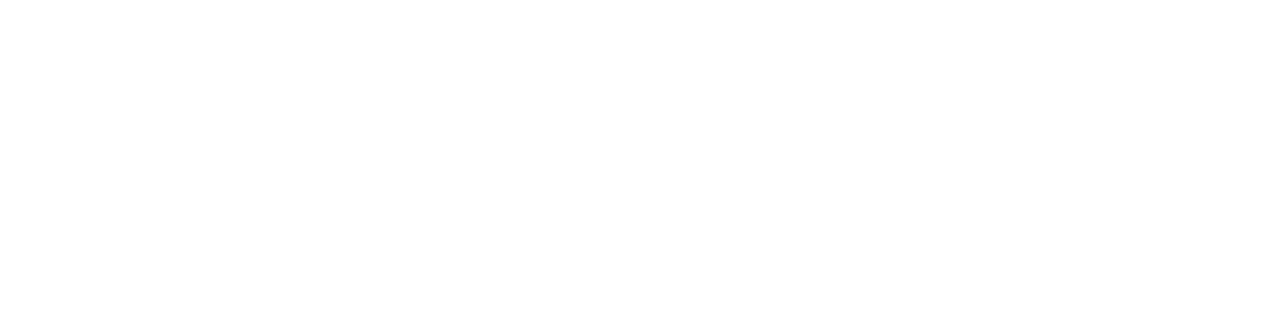
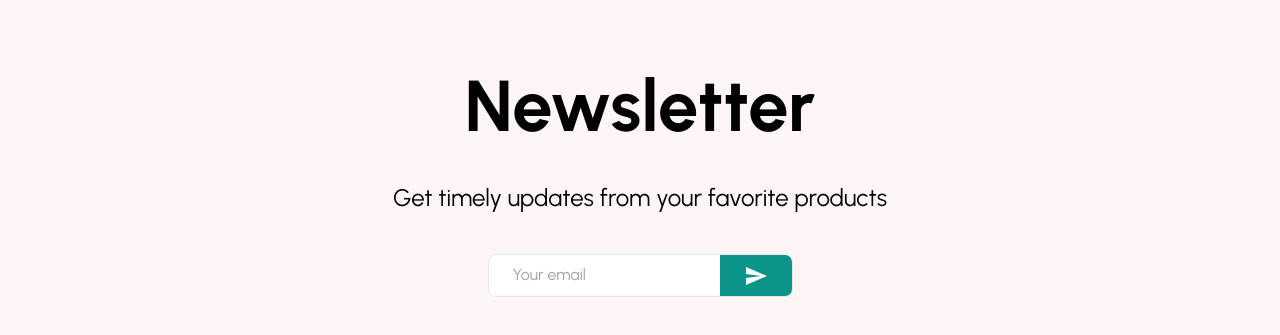
Before and after one commit to shabraware/HEIN., a React app in the folder client/: page / in a window 1280 px wide. Shown: the part 2175-2510 px from the top of the page. Before the commit the page ends 2085 px from the top, so only its background shows below. Built offline with nearby package versions, Linux system fonts and the light colour scheme; the HTML template or start-up script is replaced by a standard one.

Commit message:
ui: Newsletter

```diff
--- /dev/null
+++ b/client/src/components/Newsletter.jsx
@@ -0,0 +1,26 @@
+import React from 'react';
+
+import { Send } from '@mui/icons-material';
+
+const Newsletter = () => {
+  return (
+    <section className='bg-[#FDF5F6] py-32 px-8 flex flex-col items-center'>
+      <h2 className='font-bold text-7xl mb-10'>Newsletter</h2>
+      <p className='text-2xl mb-10'>
+        Get timely updates from your favorite products
+      </p>
+      <form action='' className='border rounded-lg overflow-hidden'>
+        <input
+          type='text'
+          placeholder='Your email'
+          className='px-6 py-2 focus:outline-none'
+        />
+        <button className='bg-teal-600 px-6 py-2 text-white'>
+          <Send />
+        </button>
+      </form>
+    </section>
+  );
+};
+
+export default Newsletter;
--- a/client/src/components/Products.jsx
+++ b/client/src/components/Products.jsx
@@ -4,7 +4,7 @@
 
 const Products = () => {
   return (
-    <section className='mx-8 grid gap-2 md:grid-cols-2 lg:grid-cols-4'>
+    <section className='pb-8 mx-8 grid gap-2 md:grid-cols-2 lg:grid-cols-4'>
       <Product image='https://images.unsplash.com/photo-1604176354204-9268737828e4?ixlib=rb-1.2.1&ixid=MnwxMjA3fDB8MHxzZWFyY2h8NXx8bWVuJTIwY2xvdGhpbmd8ZW58MHwyfDB8fA%3D%3D&auto=format&fit=crop&w=500&q=60' />
       <Product image='https://images.unsplash.com/photo-1604176354204-9268737828e4?ixlib=rb-1.2.1&ixid=MnwxMjA3fDB8MHxzZWFyY2h8NXx8bWVuJTIwY2xvdGhpbmd8ZW58MHwyfDB8fA%3D%3D&auto=format&fit=crop&w=500&q=60' />
       <Product image='https://images.unsplash.com/photo-1604176354204-9268737828e4?ixlib=rb-1.2.1&ixid=MnwxMjA3fDB8MHxzZWFyY2h8NXx8bWVuJTIwY2xvdGhpbmd8ZW58MHwyfDB8fA%3D%3D&auto=format&fit=crop&w=500&q=60' />
--- a/client/src/pages/Home.jsx
+++ b/client/src/pages/Home.jsx
@@ -5,6 +5,7 @@
 import Carousel from '../components/Carousel';
 import Categories from '../components/Categories';
 import Products from '../components/Products';
+import Newsletter from '../components/Newsletter';
 
 const Home = () => {
   return (
@@ -14,6 +15,7 @@
       <Carousel />
       <Categories />
       <Products />
+      <Newsletter />
     </>
   );
 };
```
